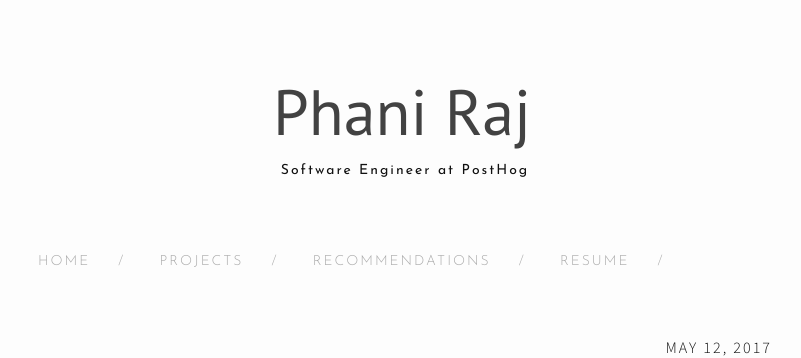
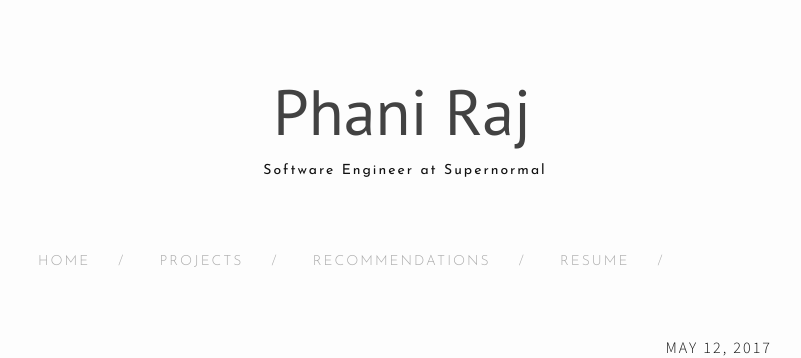
Before and after one commit to Phanatic/phanatic.github.io, a Jekyll site: the page built from index.html, in a window 1280 px wide and 900 px high. Shown: the top 358 px of the window, without its empty margins (238-1039 px from the left). Built offline with Jekyll 4.4.1, drawn with Linux system fonts in a browser that asks for light colours; nearby versions of some CDN libraries; the list of posts is cut into pages by our own code; comment, search, counter and statistics services are not loaded; some of the changed text lies outside the part shown.

Commit message:
Update _config.yml

```diff
--- a/_config.yml
+++ b/_config.yml
@@ -8,7 +8,7 @@
 # Site settings
 title: Phani Raj
 email: phanirajuyn@gmail.com
-description: Software Engineer at PostHog
+description: Software Engineer at Supernormal
 baseurl: "" # the subpath of your site, e.g. /blog
 url: "http://phanatic.github.io" # the base hostname & protocol for your site
 twitter_username: phanirajuyn
```
